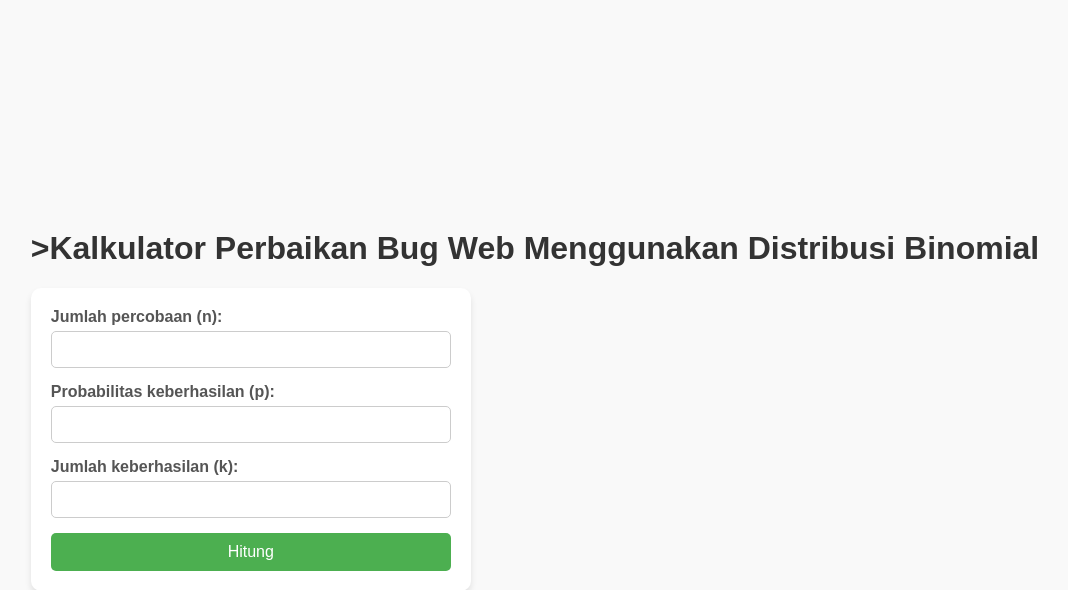
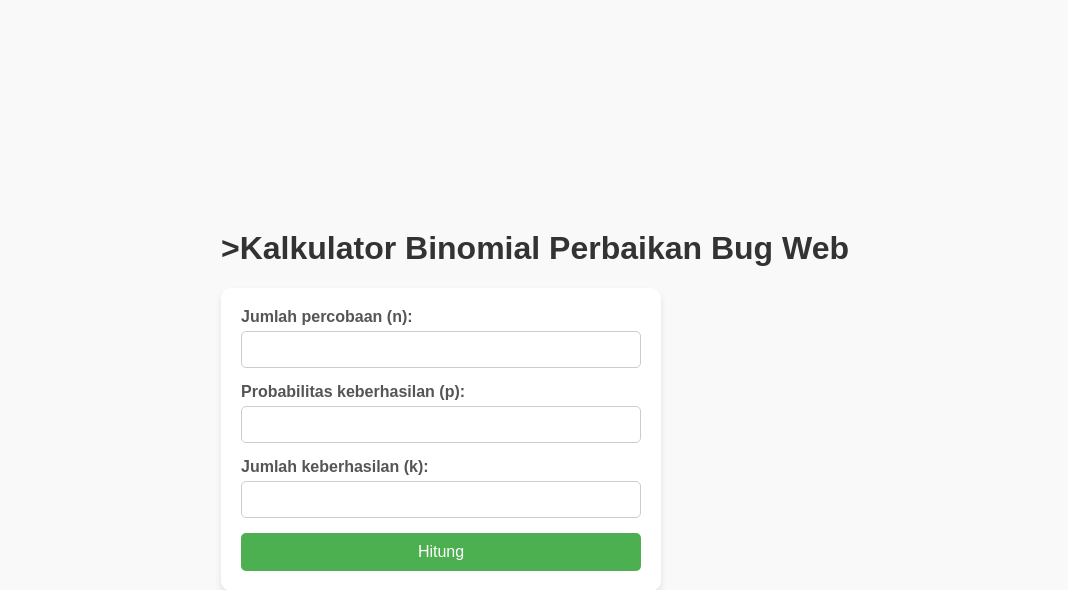
Before and after one commit to kecchi986/tugas10_hafidz_kalkulatorbinominal, a Flask app: page / in a window 1280 px wide. Shown: the top 590 px of the page, without its empty margins (105-1173 px from the left). Run offline with Flask 2, Linux system fonts and the light colour scheme.

Commit message:
Update index.html

```diff
--- a/templates/index.html
+++ b/templates/index.html
@@ -8,7 +8,7 @@
 </head>
 <body>
     <div class="container">
-        <h1>>Kalkulator Perbaikan Bug Web Menggunakan Distribusi Binomial</h1>
+        <h1>>Kalkulator Binomial Perbaikan Bug Web</h1>
         <form method="POST" action="/calculate">
             <div class="form-group">
                 <label for="n">Jumlah percobaan (n):</label>
```
